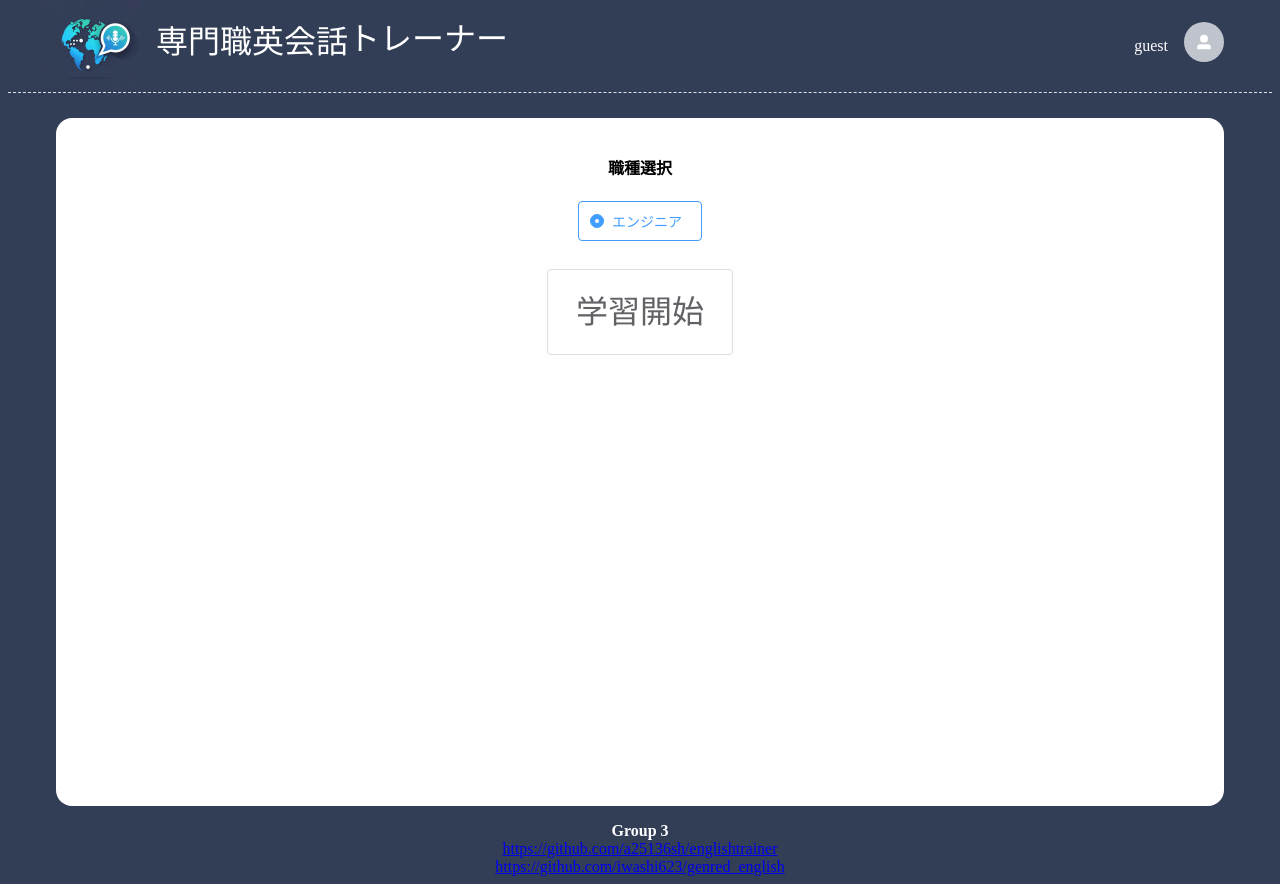
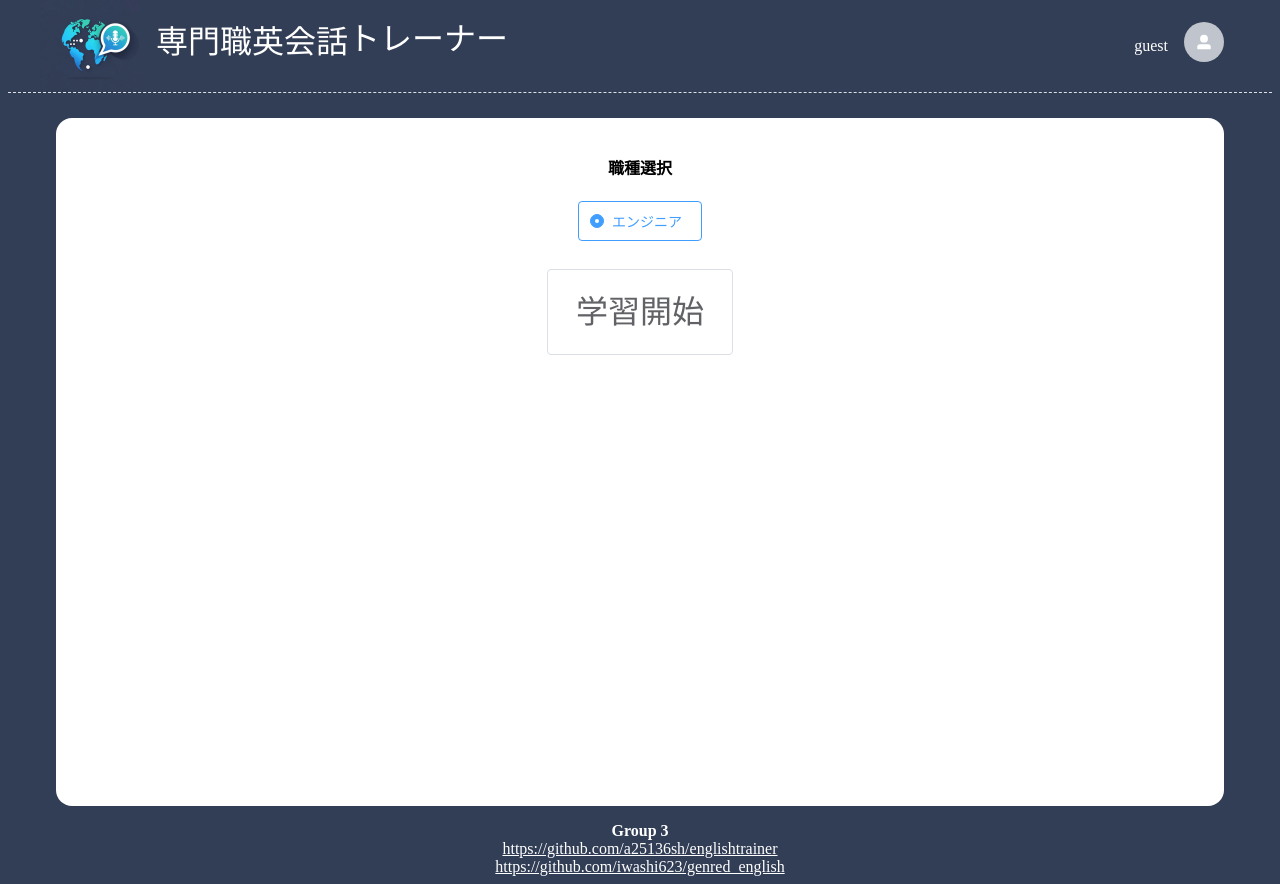
Before and after one commit to a25136sh/englishtrainer, a Vue app: page / in a window 1280 px wide. Built offline with nearby package versions, Linux system fonts and the light colour scheme; a web font is replaced by a local one.

Commit message:
change link color

```diff
--- a/src/App.vue
+++ b/src/App.vue
@@ -88,4 +88,8 @@ footer {
   color: #fff;
   margin-top: 1em;
 }
+
+footer a {
+  color: #fff;
+}
 </style>
```
